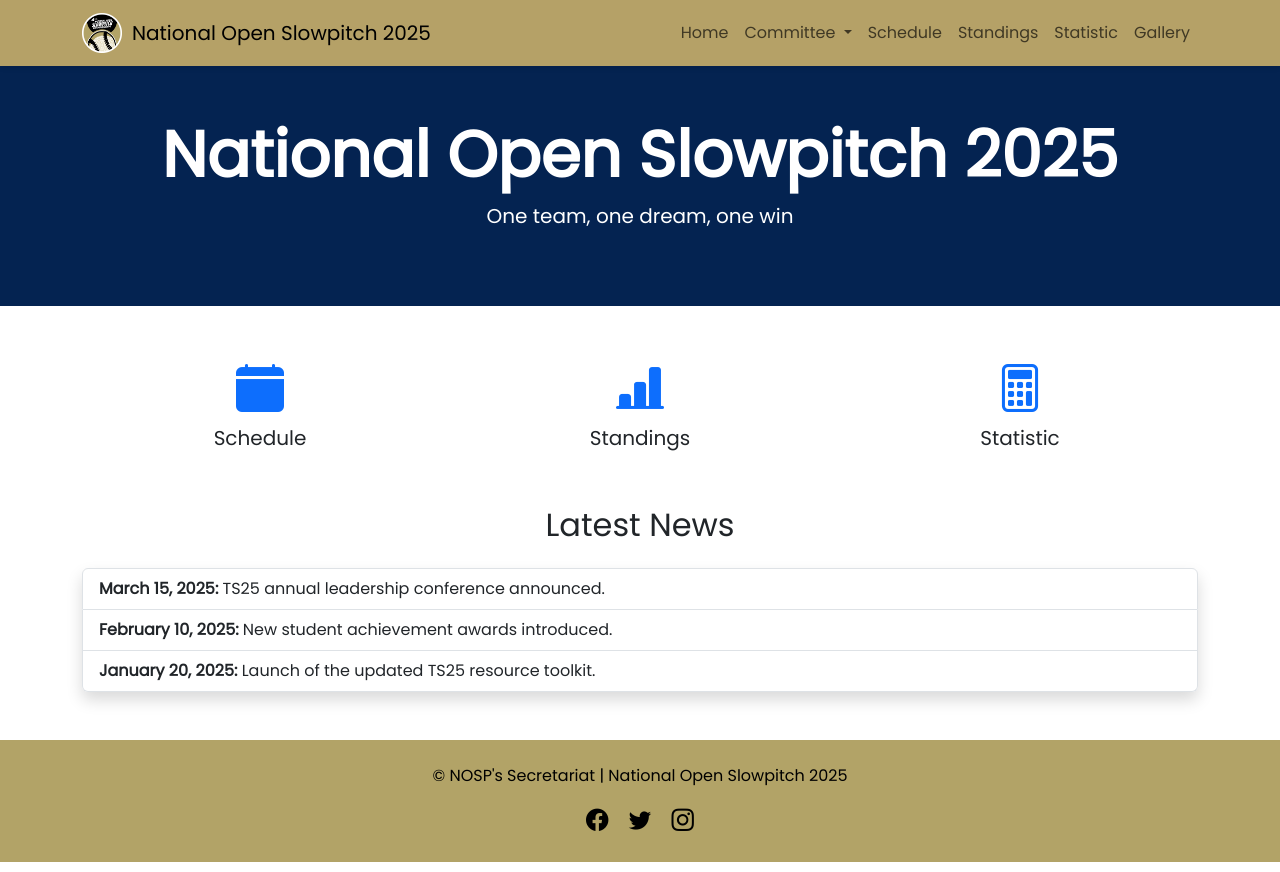
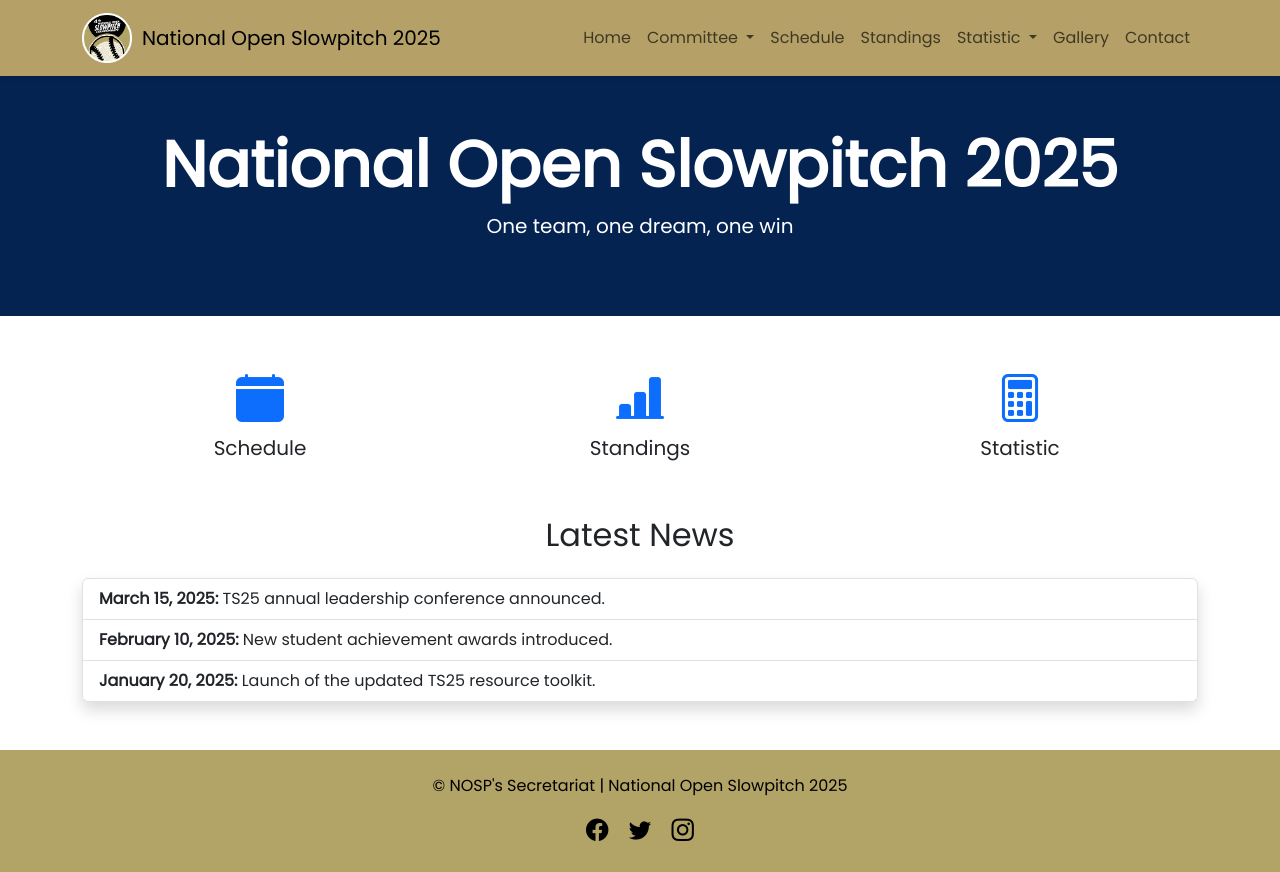
Before and after one commit to sportsync48/nosp25, a plain HTML site: page index.html in a window 1280 px wide. Drawn offline with nearby package versions, Linux system fonts and the light colour scheme.

Commit message:
Update index.html

```diff
--- a/index.html
+++ b/index.html
@@ -80,7 +80,7 @@
   <nav class="navbar navbar-expand-lg sticky-top" style="background-color: #b5a167;">
     <div class="container">
       <a class="navbar-brand d-flex align-items-center" href="index.html">
-        <img src="assets/nosp25logo.png" alt="NOSP25 Logo" style="height: 40px; margin-right: 10px">
+        <img src="assets/nosp25logo.png" alt="NOSP25 Logo" style="height: 50px; margin-right: 10px">
         National Open Slowpitch 2025
       </a>
      </button>
@@ -99,8 +99,17 @@
         </li>
         <li class="nav-item"><a class="nav-link" href="#schedule">Schedule</a></li>
         <li class="nav-item"><a class="nav-link" href="#standings">Standings</a></li>
-        <li class="nav-item"><a class="nav-link" href="#statistic">Statistic</a></li>
+                <li class="nav-item dropdown">
+          <a class="nav-link dropdown-toggle" href="#" id="navbarDropdown" role="button" data-bs-toggle="dropdown" aria-expanded="false">
+            Statistic
+          </a>
+          <ul class="dropdown-menu">
+            <li><a class="dropdown-item" href="#batter">Batter</a></li>
+            <li><a class="dropdown-item" href="#pitcher">Pitcher</a></li>
+          </ul>
+        </li>
         <li class="nav-item"><a class="nav-link" href="#gallery">Gallery</a></li>
+        <li class="nav-item"><a class="nav-link" href="#contact">Contact</a></li>
       </ul>
       </div>
     </div>
```
